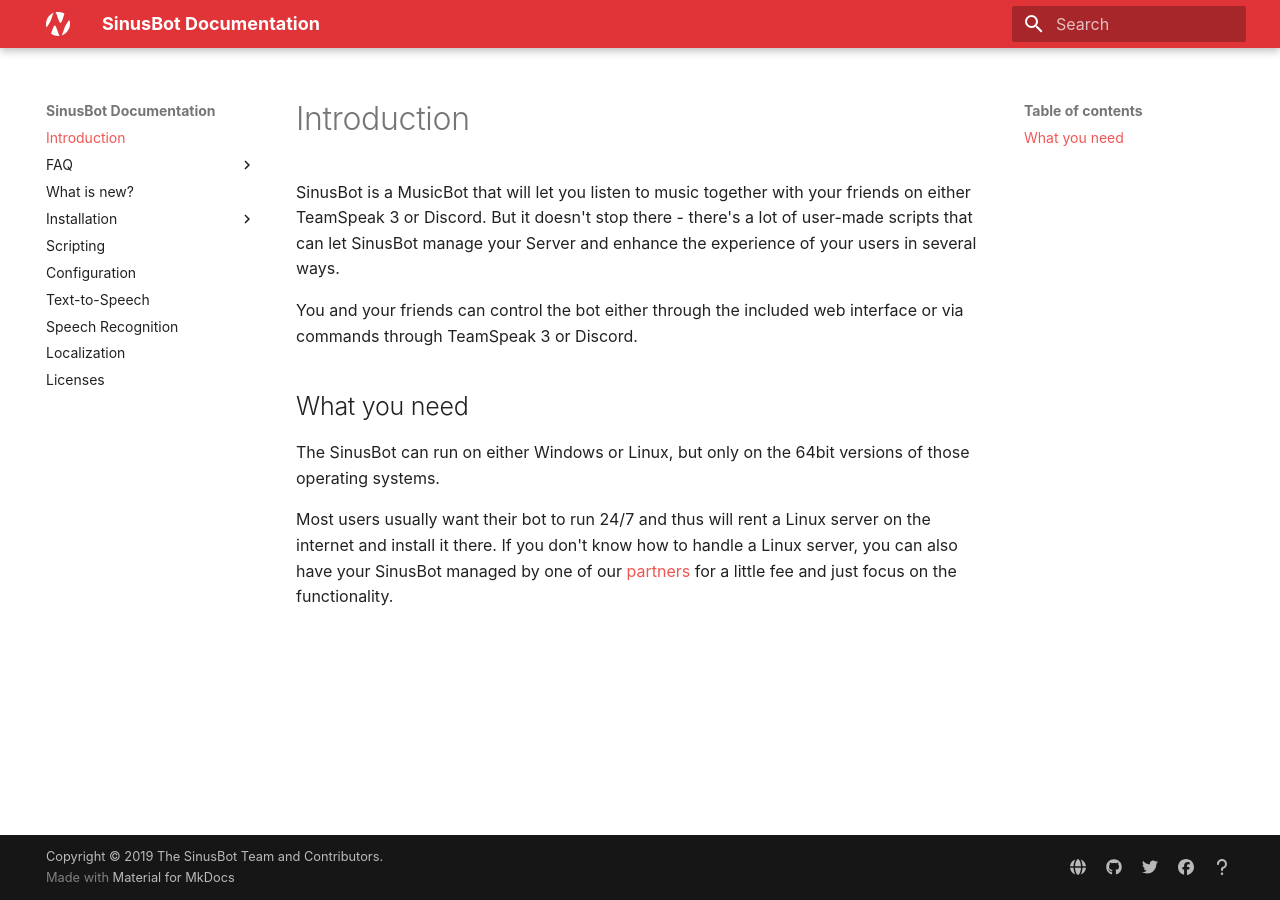
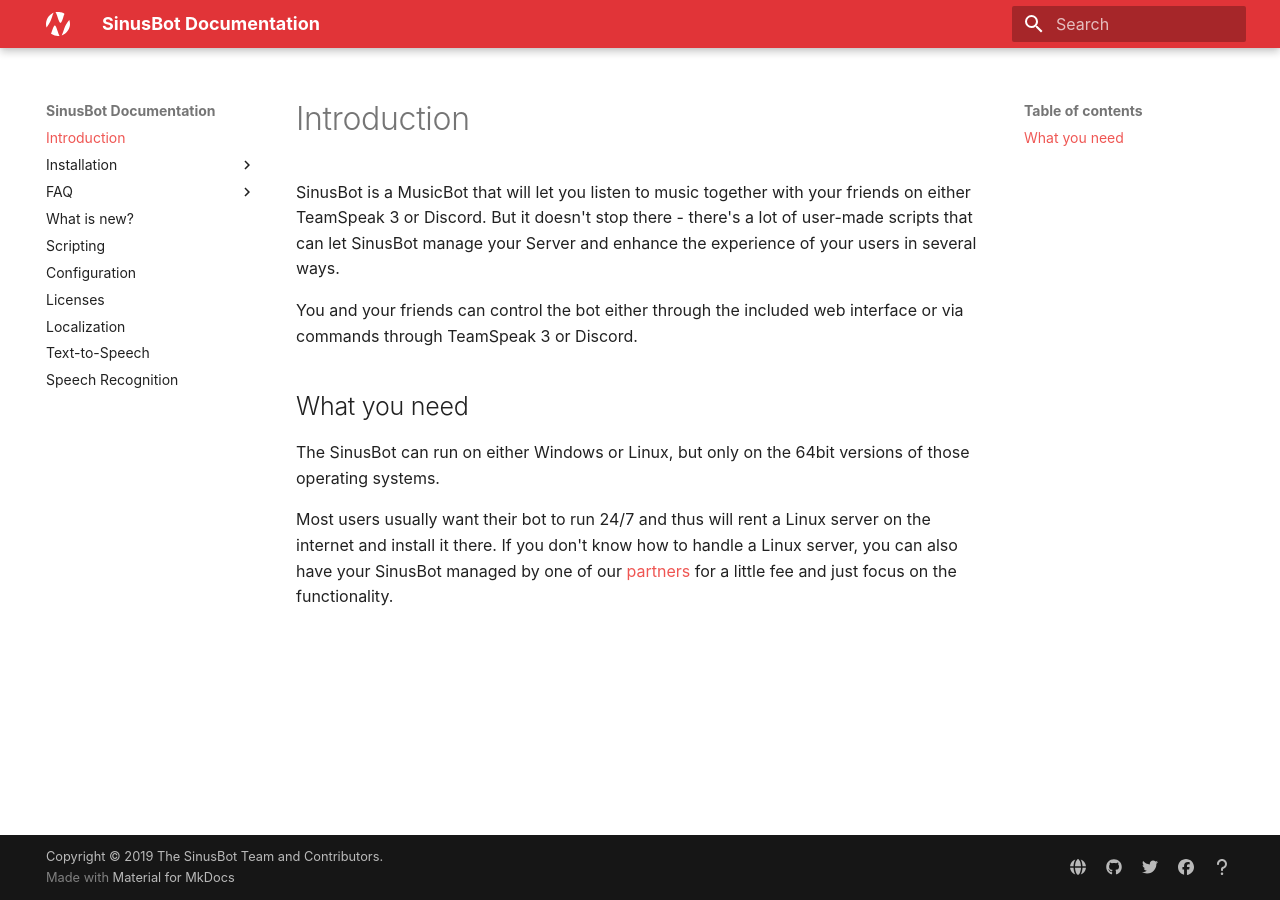
Before and after one commit to SinusBot/docs, an MkDocs documentation site: the page built from docs/index.md, in a window 1280 px wide. Built offline with MkDocs 1.6.1 and Material for MkDocs 9.7.7, drawn with Linux system fonts in a browser that asks for light colours; some of the changed lines change nothing that is shown.

Commit message:
change nav order

```diff
--- a/mkdocs.yml
+++ b/mkdocs.yml
@@ -4,11 +4,6 @@
 edit_uri: https://github.com/SinusBot/docs/edit/master/docs/
 nav:
   - 'Introduction': 'index.md'
-  - 'FAQ':
-    - 'General': 'faq/general.md'
-    - 'Installation': 'faq/installation.md'
-    - 'Features': 'faq/features.md'
-  - 'What is new?': 'whatsnew.md'
   - 'Installation':
     - 'Linux': 'installation/linux.md'
     - 'Windows': 'installation/windows.md'
@@ -18,12 +13,17 @@
       - 'NGINX': 'reverse-proxy/nginx.md'
       - 'Apache 2': 'reverse-proxy/apache2.md'
       - 'Common Adaptations': 'reverse-proxy/common-adaptations.md'
+  - 'FAQ':
+    - 'General': 'faq/general.md'
+    - 'Installation': 'faq/installation.md'
+    - 'Features': 'faq/features.md'
+  - 'What is new?': 'whatsnew.md'
   - 'Scripting': 'scripts.md'
   - 'Configuration': 'configuration.md'
+  - 'Licenses': 'licenses.md'
+  - 'Localization': 'locales.md'
   - 'Text-to-Speech': 'tts.md'
   - 'Speech Recognition': 'speechrecognition.md'
-  - 'Localization': 'locales.md'
-  - 'Licenses': 'licenses.md'
 theme:
   name: 'material'
   font: false
```
